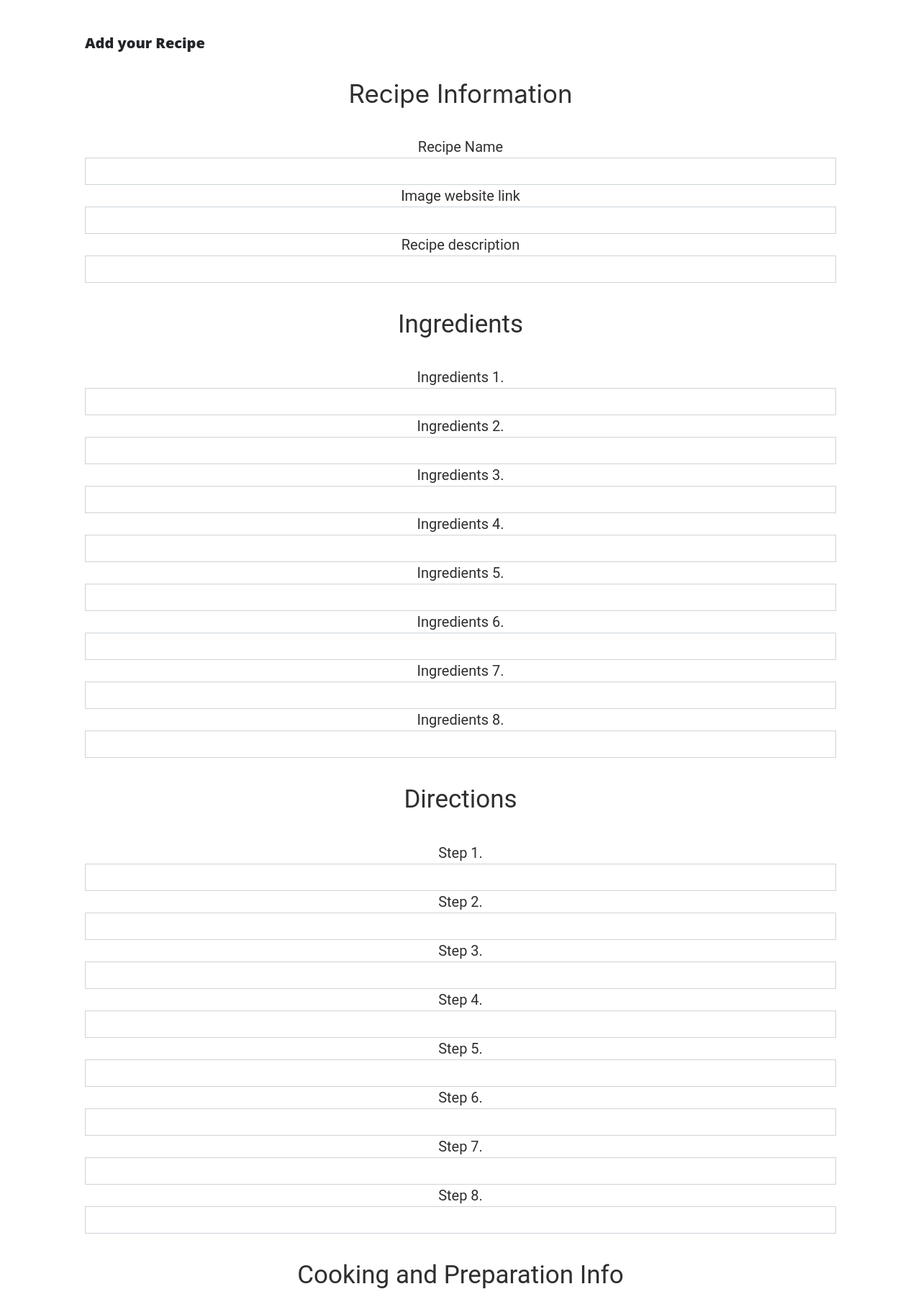
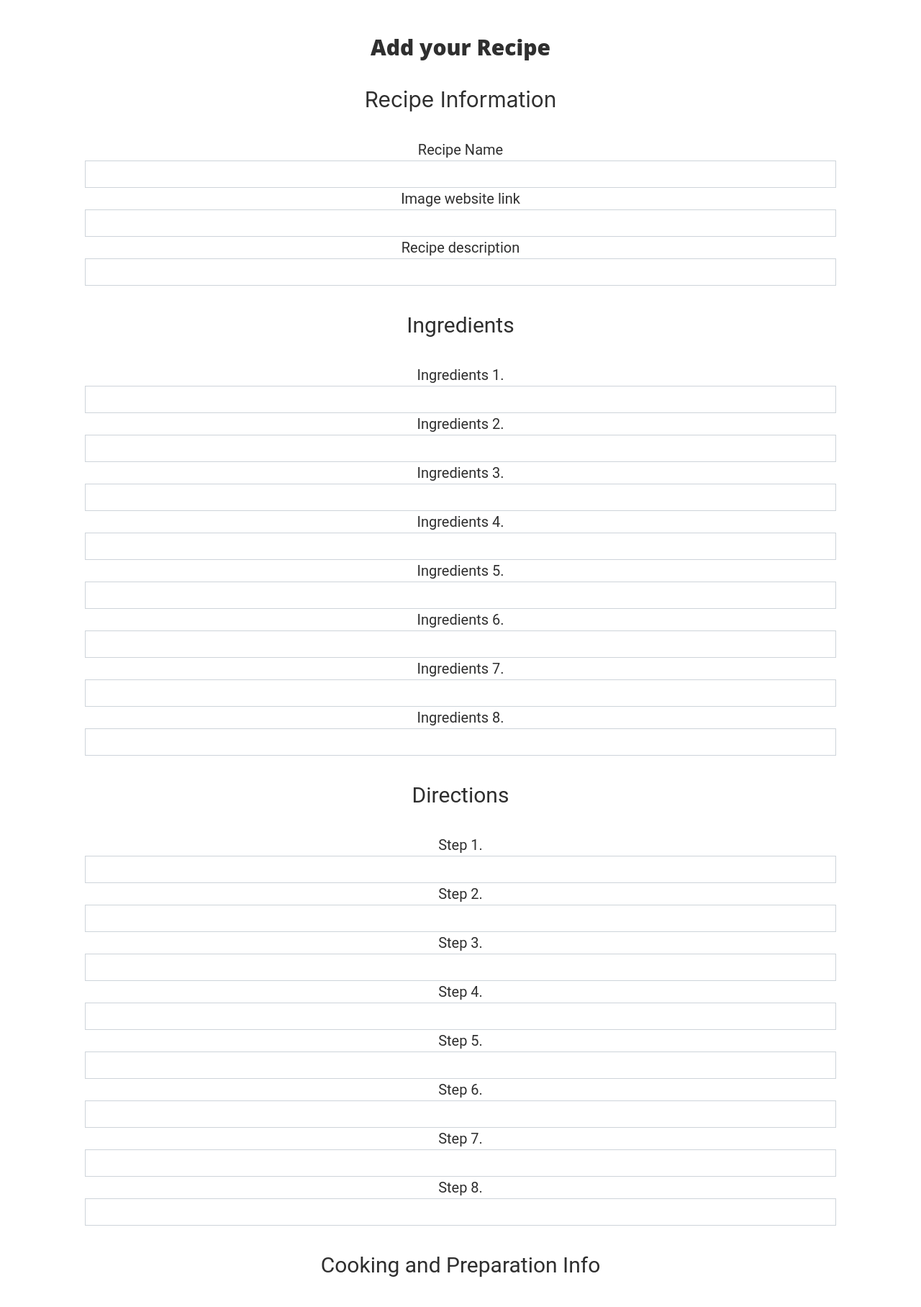
Before and after one commit to kuszturareka/mezze-mode, a Flask app: page /addrecipe in a window 1280 px wide. Shown: the part 557-2373 px from the top of the page at 72% size. Run offline with Flask 2, Linux system fonts and the light colour scheme; some libraries are stand-ins or nearby versions.

Commit message:
Style flashes

```diff
--- a/static/css/style.css
+++ b/static/css/style.css
@@ -102,7 +102,27 @@
 
 .recipe-form-subheading {
   color: #2f2f2f ;
-  font-size: 35px;
+  font-size: 30px;
 }
 
-.add-recipe-form-title
+#add-recipe-form-title {
+  font-size: 30px;
+  color: #2f2f2f;
+  text-align: center;
+}
+
+.alert-success,
+.alert-danger {
+    text-align: center;
+    color: #e8e8e8 ;
+    background-color: transparent ;
+}
+
+.alert-dismissible,
+.alert {
+    padding: 20px;
+}
+
+.close-alert {
+    color: #e8e8e8;
+}
```
